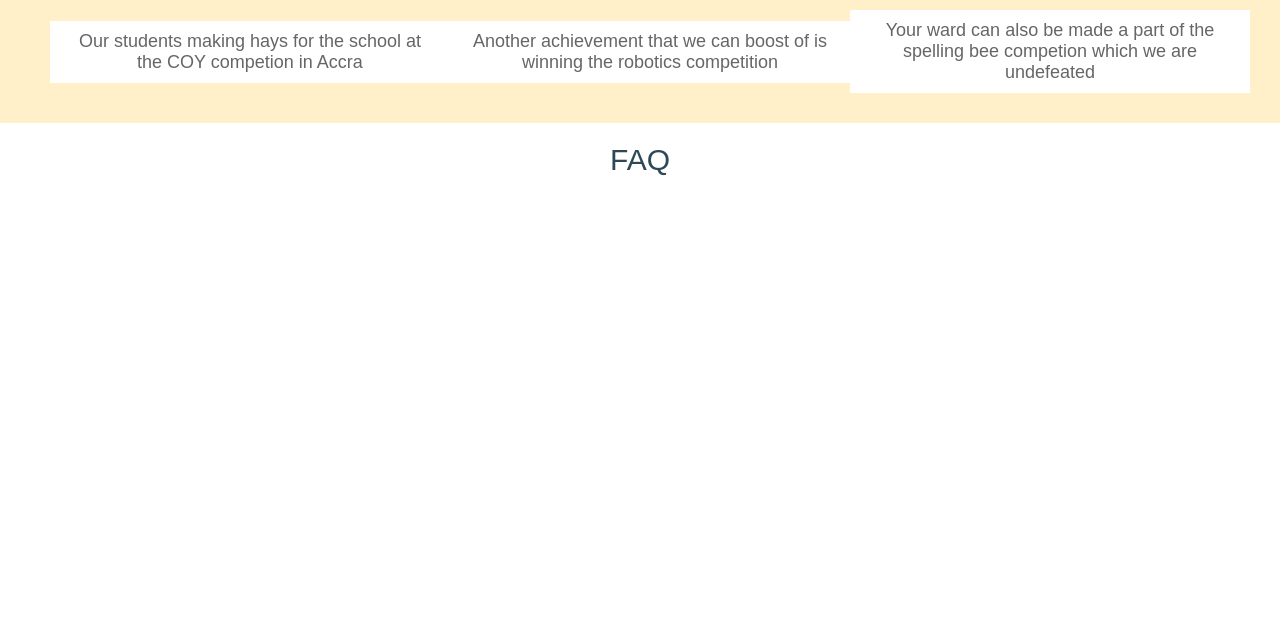
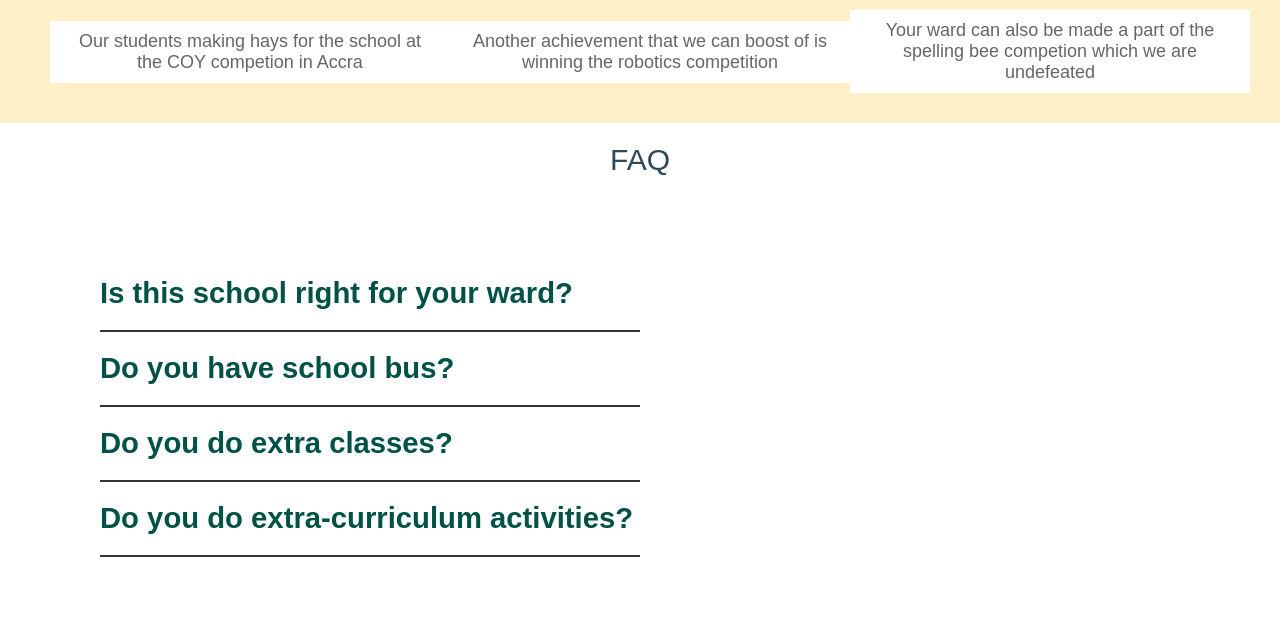
Before and after one commit to qwamicodes/dcit205-project, a website built with webpack: page src/index.html in a window 1280 px wide. Shown: the part 2712-3329 px from the top of the page. Before the commit the page ends 2909 px from the top, so only its background shows below. Built offline with nearby package versions, Linux system fonts and the light colour scheme; a web font is replaced by a local one.

Commit message:
Added FAQ section

```diff
--- a/sass/main.scss
+++ b/sass/main.scss
@@ -14,6 +14,7 @@
 @import "./components/header";
 @import "./components/nav";
 @import "./components/cards";
+@import "./components/footer";
 
 //Pages
 @import "./pages/login";
--- a/sass/pages/_home.scss
+++ b/sass/pages/_home.scss
@@ -58,3 +58,27 @@ section {
     }
   }
 }
+
+.faq {
+  &-container {
+    padding: 6rem 5rem;
+  }
+
+  &__question {
+    width: 60%;
+    color: $accent-color;
+    font-size: 2.5rem;
+    font-weight: 300;
+    padding: 2rem 0;
+    cursor: pointer;
+
+    &__answer {
+    }
+  }
+
+  &__line {
+    width: 50%;
+    height: 0.2rem;
+    background-color: $color-grey-dark;
+  }
+}
--- a/src/index.html
+++ b/src/index.html
@@ -155,6 +155,28 @@
         <div class="title">
           <h2 class="title__primary">FAQ</h2>
         </div>
+        <div class="faq-container">
+          <div class="faq__question">
+            <h3>Is this school right for your ward?</h3>
+            <div class="faq__answer"></div>
+          </div>
+          <div class="faq__line"></div>
+          <div class="faq__question">
+            <h3>Do you have school bus?</h3>
+            <div class="faq__answer"></div>
+          </div>
+          <div class="faq__line"></div>
+          <div class="faq__question">
+            <h3>Do you do extra classes?</h3>
+            <div class="faq__answer"></div>
+          </div>
+          <div class="faq__line"></div>
+          <div class="faq__question">
+            <h3>Do you do extra-curriculum activities?</h3>
+            <div class="faq__answer"></div>
+          </div>
+          <div class="faq__line"></div>
+        </div>
       </section>
       <footer class="footer"></footer>
     </main>
```
Also changed, not shown: dist/css/styles.css, sass/components/_footer.scss (added).
